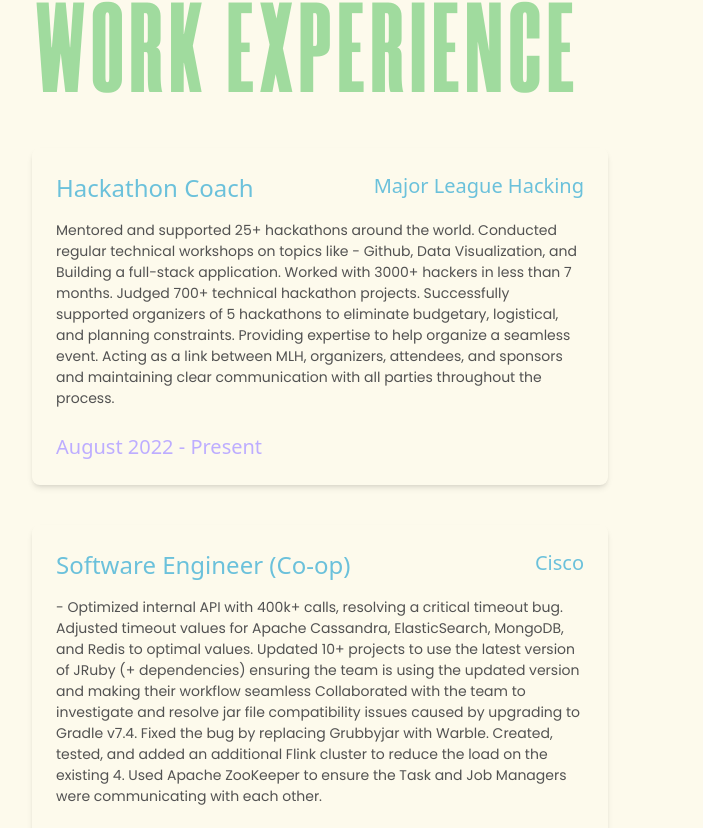
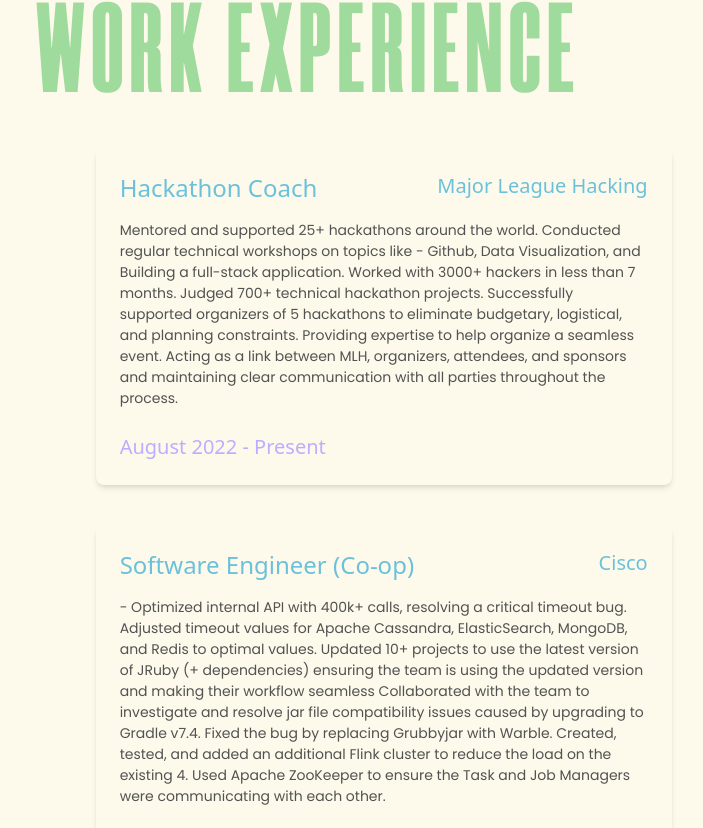
Before and after one commit to shreyasichauhan19/ShreyasiChauhan, a React (Vite) app: page / in a window 1280 px wide. Shown: the part 1712-2540 px from the top of the page, without its empty margins (180-883 px from the left). Built offline with nearby package versions, Linux system fonts and the light colour scheme; a web font is replaced by a local one.

Commit message:
more spacing adjusted

```diff
--- a/src/Components/WorkExperienceCards.jsx
+++ b/src/Components/WorkExperienceCards.jsx
@@ -15,7 +15,7 @@
             {/* SVG path here */}
           </svg>
         </div>
-        <div className="mb-10 ml-2 mr-2 block max-w-xl rounded-lg bg-neutral-50 p-6 shadow-md shadow-black/5 dark:bg-neutral-700 dark:shadow-black/10">
+        <div className="mb-10 ml-[8%] mr-[8%] block max-w-xl rounded-lg bg-neutral-50 p-6 shadow-md shadow-black/5 dark:bg-neutral-700 dark:shadow-black/10">
           <div className="mb-4 flex justify-between">
             <a
               className="text-2xl text-primary-700 transition duration-150 ease-in-out hover:text-info-600 pr-10 focus:text-info-600 active:text-info-700"
--- a/src/Pages/About.jsx
+++ b/src/Pages/About.jsx
@@ -13,7 +13,7 @@
 
   return (
     <div id="about" className="w-full flex justify-center overflow-hidden-web">
-      <div className="w-full xl:w-[70%] flex flex-col pb-16">
+      <div className="w-full xl:w-[70%] flex flex-col pb-16 ml-[8%] mr-[8%] ">
         <div className="w-full">
           <SectionTitle title="ABOUT ME" subtitle="Introduction" />
         </div>
```
